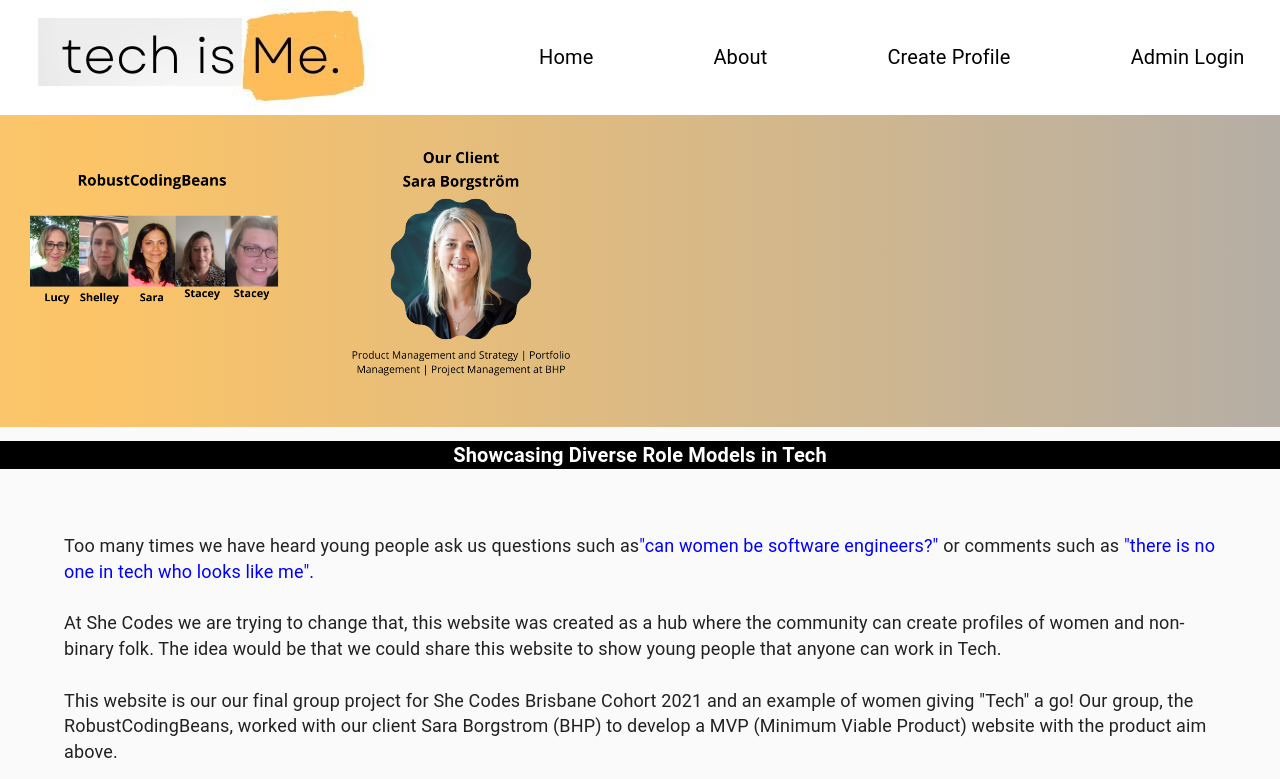
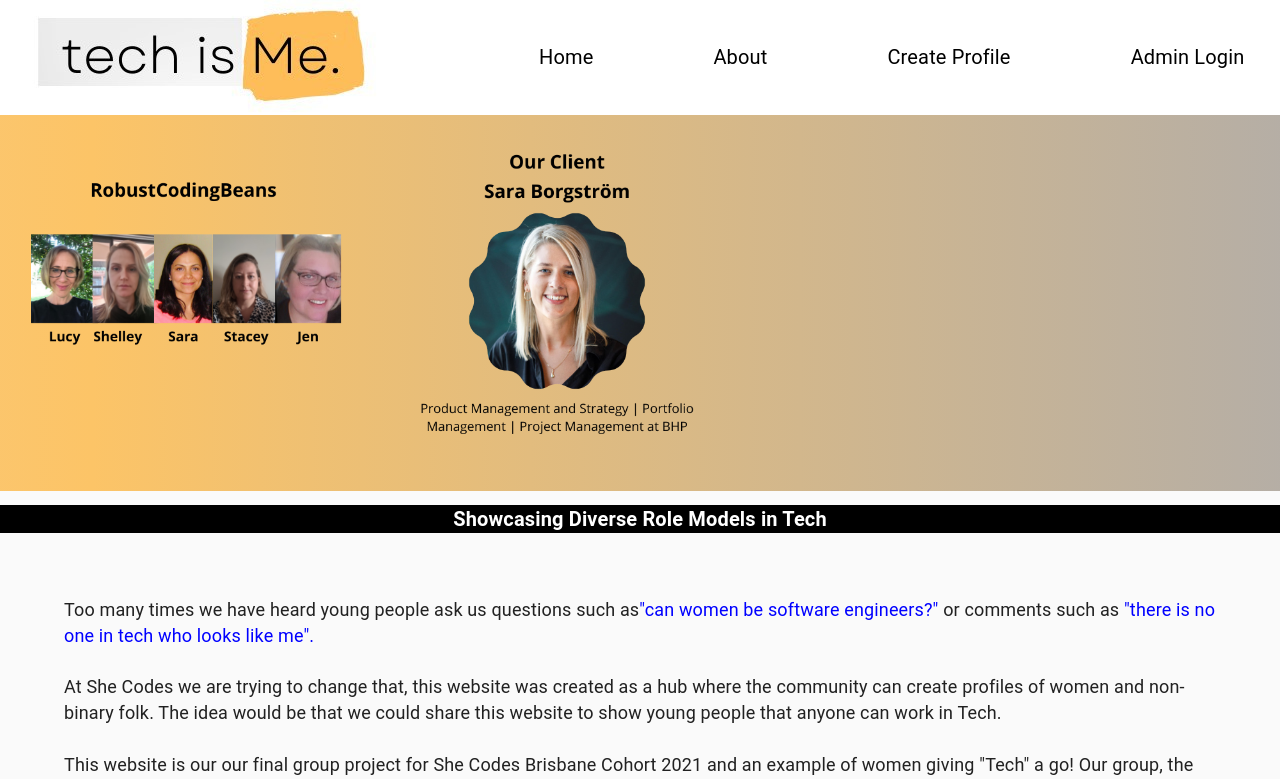
Before and after one commit to SheCodesAus/plus-bris-2021-robust-code-beans, a React (Create React App) app: page /about in a window 1280 px wide. Shown: the top 779 px of the page. Built offline with nearby package versions, Linux system fonts and the light colour scheme; no server answers.

Commit message:
centered images and updated photo

```diff
--- a/src/components/About/About.css
+++ b/src/components/About/About.css
@@ -52,19 +52,17 @@ h1 {
 }
 
 .imageColumn {
-  width: 20%;
+  width: 25%;
   margin: 2%;
-  display: inline-flex;
-  justify-content: center;
 }
-
+/*
 .img-fluid {
   padding: 1%;
   width: 30%;
   border-bottom-left-radius: 50%;
   border-top-right-radius: 50%;
   vertical-align: -webkit-baseline-middle;
-}
+} */
 /*
 @media only screen and (max-width: 768px) {
   body {
```
Also changed, not shown: src/components/About/RobustCodingBeans.png.
